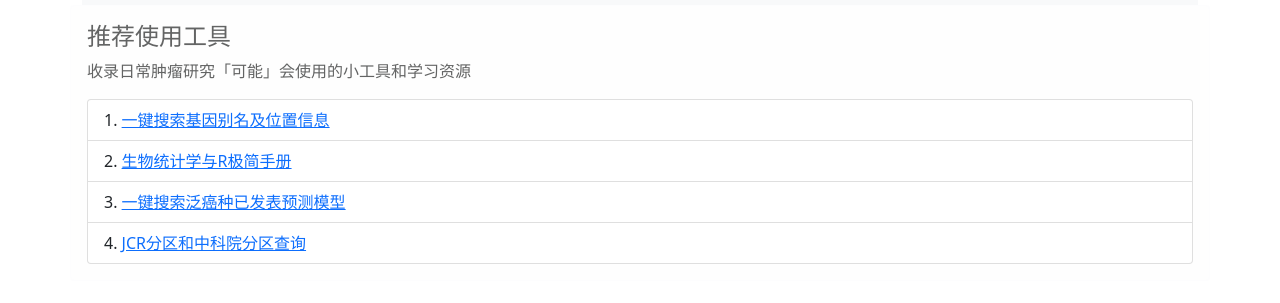
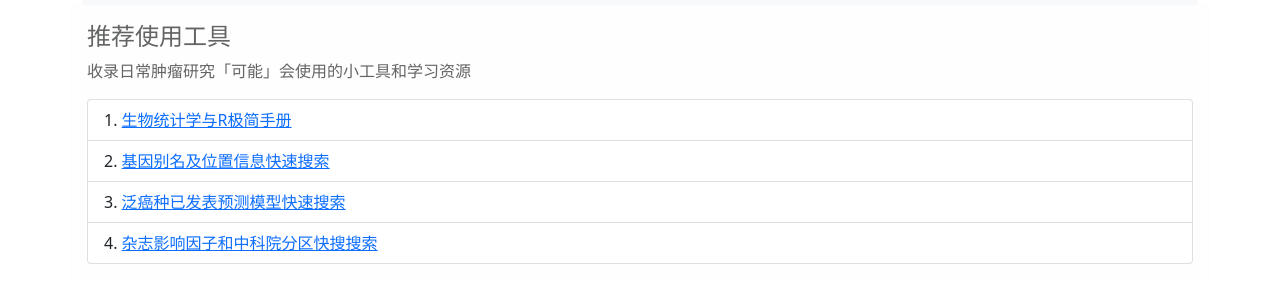
Before and after one commit to fei0810/oncosearch, a plain HTML site: page link.html in a window 1280 px wide. Shown: the part 51-354 px from the top of the page. Drawn offline with nearby package versions, Linux system fonts and the light colour scheme.

Commit message:
Update link.html

```diff
--- a/link.html
+++ b/link.html
@@ -53,16 +53,16 @@
                                         <p>收录日常肿瘤研究「可能」会使用的小工具和学习资源</p>
                                         <ul class="list-group list-group-numbered">
                                                 <li class="list-group-item"><a
-                                                                href="https://feizhao.shinyapps.io/homo_gene_info/">一键搜索基因别名及位置信息</a>
-                                                </li>
-                                                <li class="list-group-item"><a
                                                                 href="https://kaopubear.top/learnR/r_and_statistics_basic.html">生物统计学与R极简手册</a>
                                                 </li>
                                                 <li class="list-group-item"><a
-                                                                href="https://feizhao.shinyapps.io/cancer_model_wiki/">一键搜索泛癌种已发表预测模型</a>
+                                                                href="https://feizhao.shinyapps.io/homo_gene_info/">基因别名及位置信息快速搜索</a>
                                                 </li>
                                                 <li class="list-group-item"><a
-                                                                href="https://feizhao.shinyapps.io/journal_search/">JCR分区和中科院分区查询
+                                                                href="https://feizhao.shinyapps.io/cancer_model_wiki/">泛癌种已发表预测模型快速搜索</a>
+                                                </li>
+                                                <li class="list-group-item"><a
+                                                                href="https://feizhao.shinyapps.io/journal_search/">杂志影响因子和中科院分区快搜搜索
                                                         </a>
                                                 </li>
                                                 <!-- <li class="list-group-item"><a href="https://dcc.icgc.org/">ICGC</a>
```
